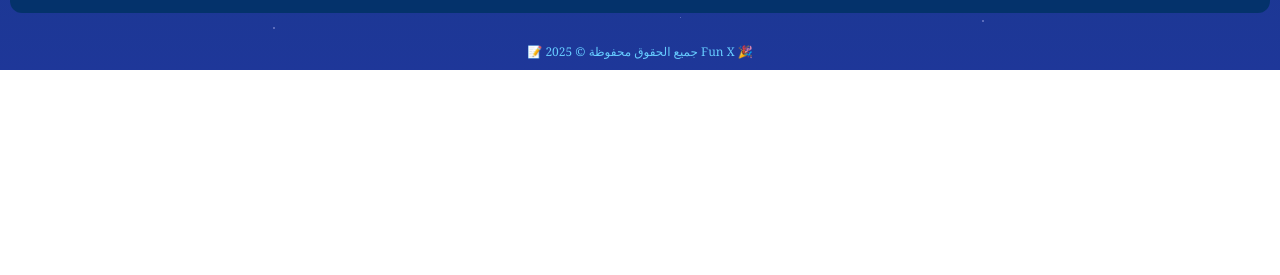
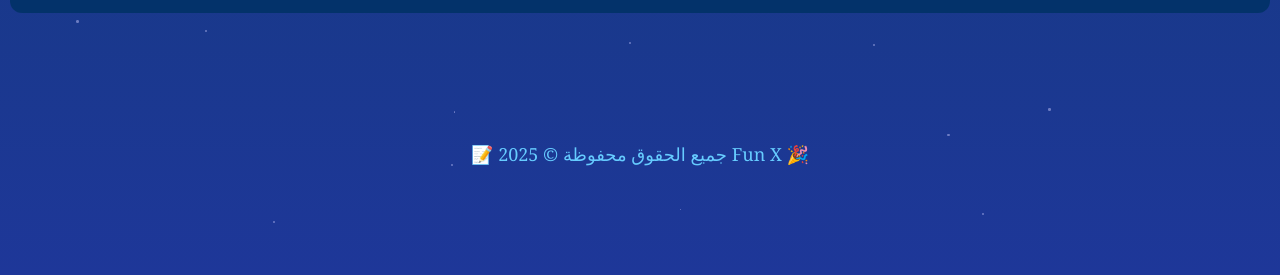
Before and after one commit to kbdalnby180-commits/wep_fun, a plain HTML site: page index.html in a window 1280 px wide. Shown: the part 854-1129 px from the top of the page. Before the commit the page ends 924 px from the top, so only its background shows below. Drawn offline with Linux system fonts and the light colour scheme.

Commit message:
Refactor CSS structure and styles

```diff
--- a/style.css
+++ b/style.css
@@ -123,4 +123,4 @@ video:hover{transform:scale(1.02);box-shadow:0 0 15px #66ccff;}
 #sendBtn:hover{background:#66ccff;color:#000;}
 
 /* الفوتر */
-footer{text-align:center;padding:10px;font-size:12px;color:#66ccff;}
+footer{text-align:center;padding:109px;font-size:18px;color:#66ccff;}
```
